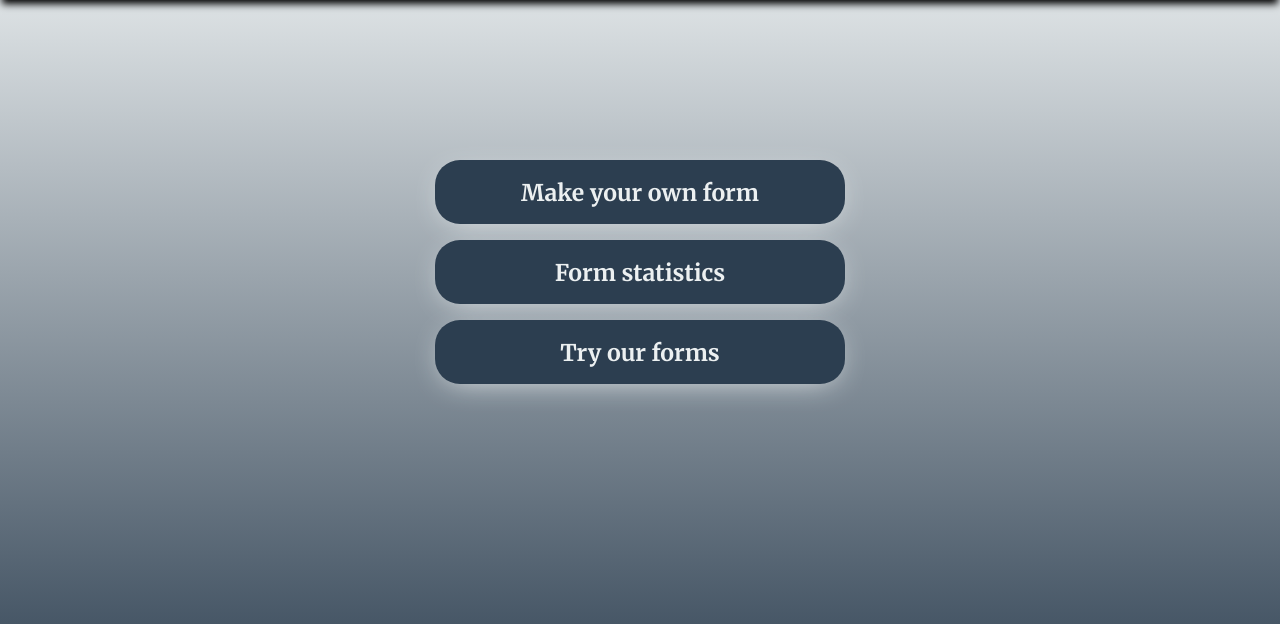
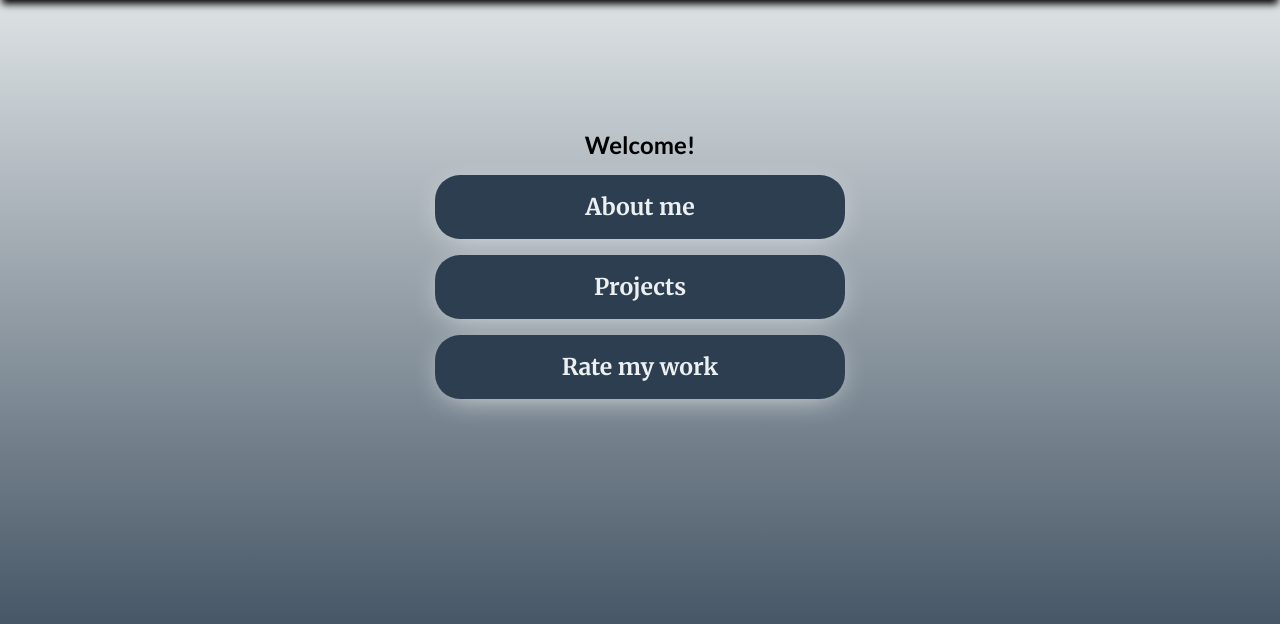
Before and after one commit to phillgames/Portfolio, a Flask app: page /submit in a window 1280 px wide. Shown: the part 64-688 px from the top of the page. Run offline with Flask 3, Linux system fonts and the light colour scheme; parts of the project's set-up code (start-up, migrations or seed data) failed here and were passed over.

Commit message:
changed homepage to have different text on the buttons

```diff
--- a/app/templates/home.html
+++ b/app/templates/home.html
@@ -6,23 +6,26 @@
 
 {% block body %}
 <div class="setcenter">
+    <div class="welcome_name">
+        <h2>
+            Welcome!
+        </h2>
+    </div>
     <div class="formbuttonconfig">
         <button onclick="notreadyyet()" class="formbutton">
             <h1>
-                Make your own form
+                About me
             </h1>
         </button>
-        <a href="results">
+        <button onclick="notreadyyet()" class="formbutton">
+            <h1>
+                Projects
+            </h1>
+        </button>
+        <a href="register">
             <button class="formbutton">
                 <h1>
-                    Form statistics
-                </h1>
-            </button>
-        </a>
-        <a href="ourforms">
-            <button class="formbutton">
-                <h1>
-                    Try our forms
+                    Rate my work
                 </h1>
             </button>
         </a>
```
Also changed, not shown: app/templates/aboutme.html (+5 -5 lines).
